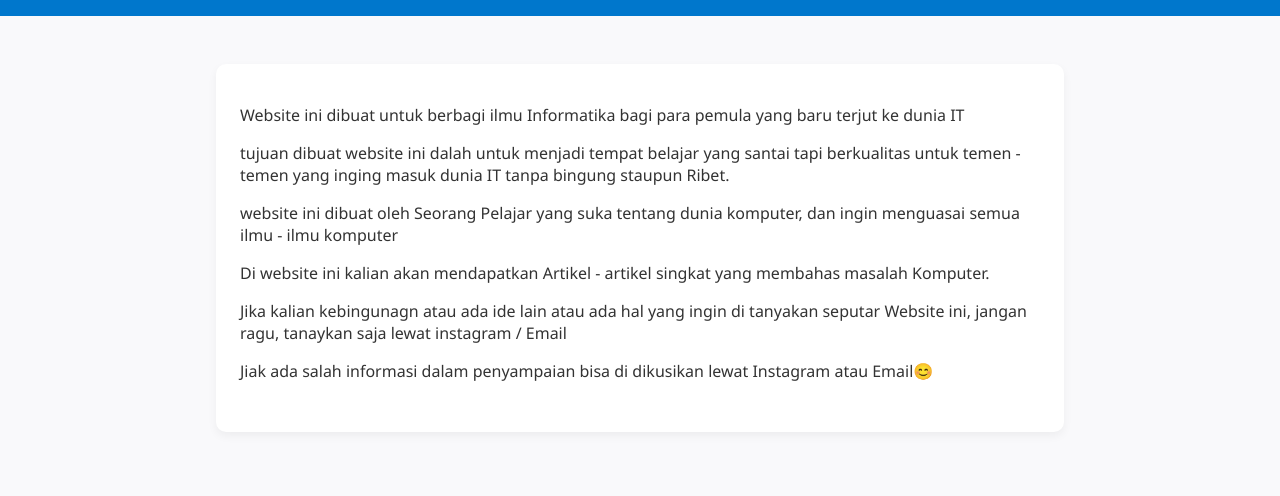
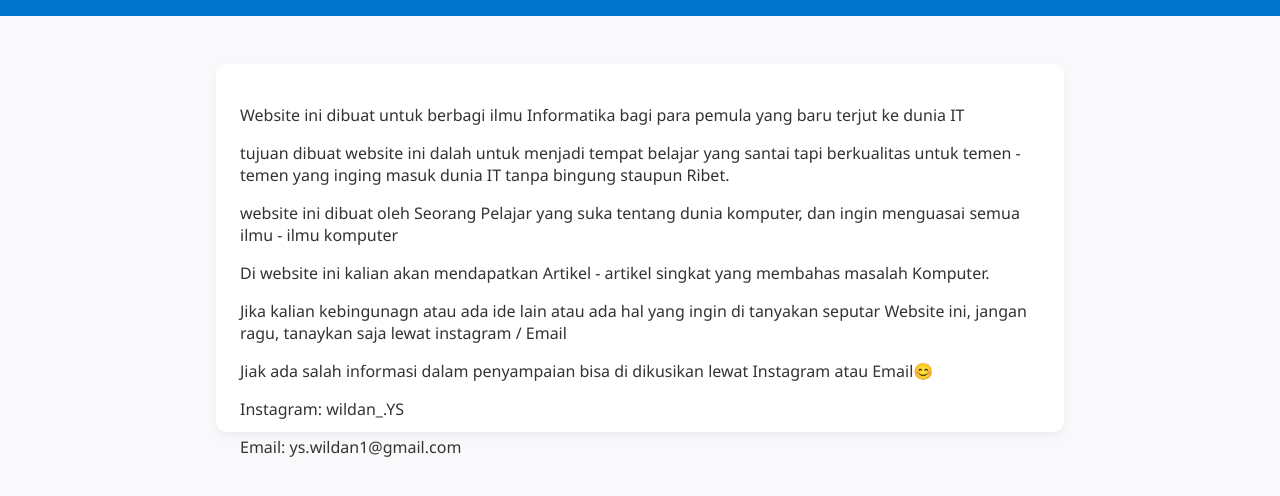
Before and after one commit to wildanYS/Ilmu-Informatika, a plain HTML site: page Tentang.html in a window 1280 px wide. Shown: the part 102-598 px from the top of the page. Drawn offline with Linux system fonts and the light colour scheme.

Commit message:
Update Tentang.html

```diff
--- a/Tentang.html
+++ b/Tentang.html
@@ -29,6 +29,8 @@
             <p>Di website ini kalian akan mendapatkan Artikel - artikel singkat yang membahas masalah Komputer.</p>
             <p>Jika kalian kebingunagn atau ada ide lain atau ada hal yang ingin di tanyakan seputar Website ini, jangan ragu, tanaykan saja lewat instagram / Email</p>
             <p>Jiak ada salah informasi dalam penyampaian bisa di dikusikan lewat Instagram atau Email😊</p>
+            <p>Instagram: wildan_.YS</p>
+            <p>Email: ys.wildan1@gmail.com</p>
         </div>
       </div>
       <script src="tentang.js"></script>
```
